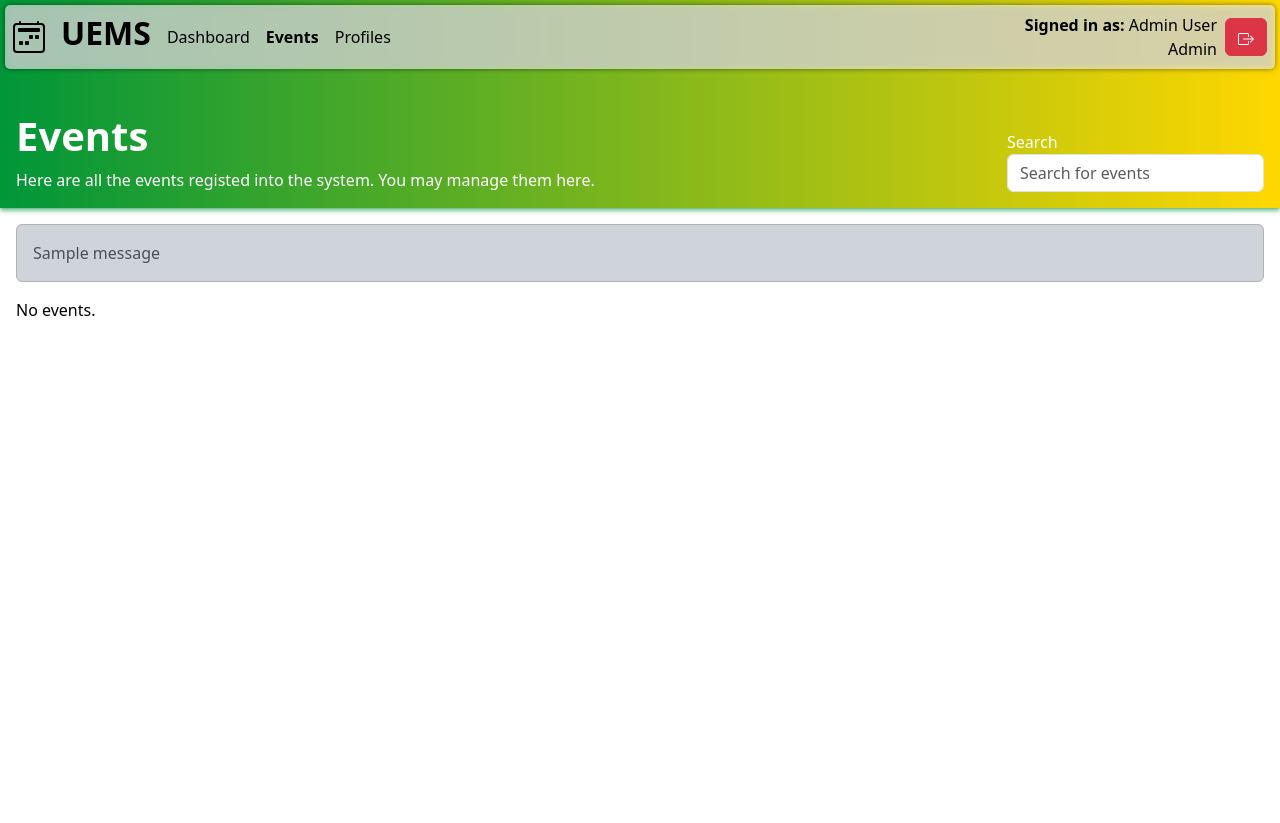
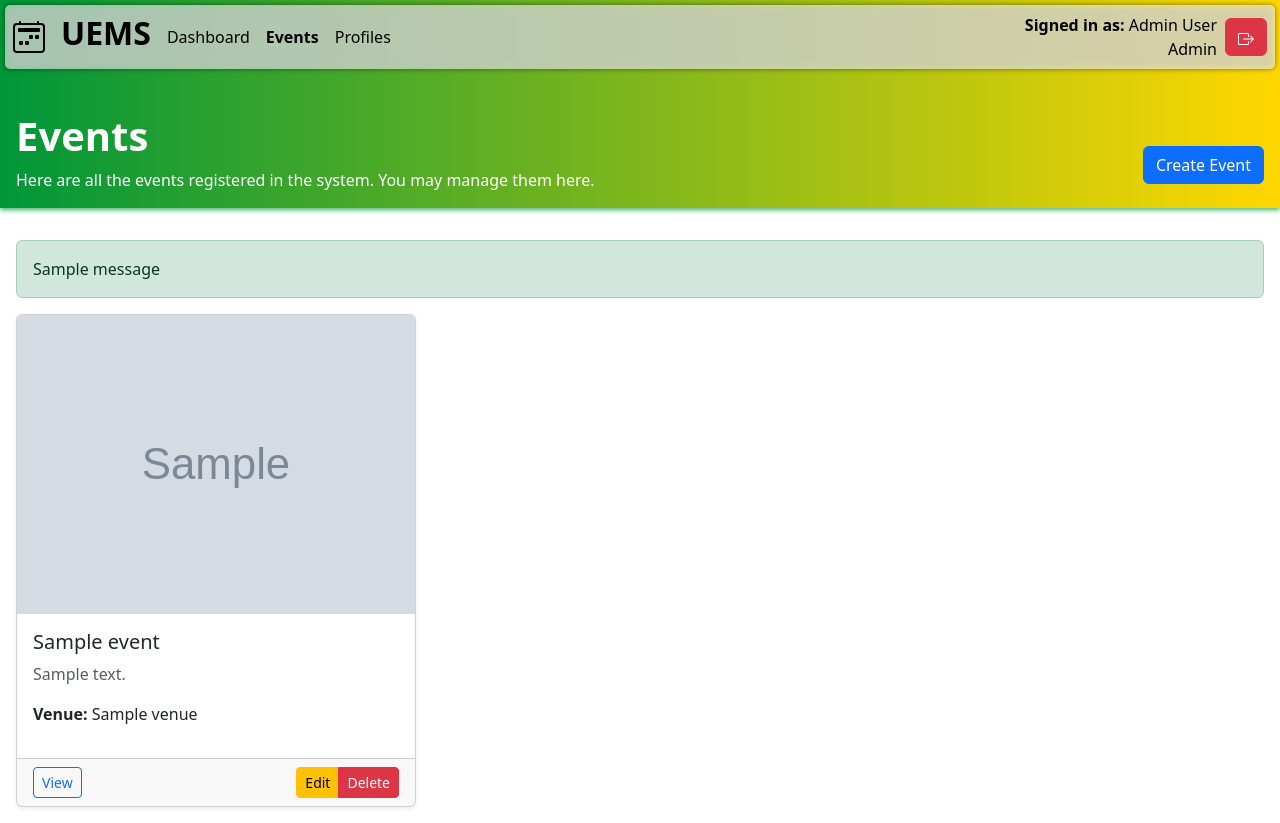
Before and after one commit to chrln08/uems, a Django app: page /events/ in a window 1280 px wide. Before the commit the page ends 316 px from the top, so only its background shows below. Run offline with Django 5.2, Linux system fonts and the light colour scheme; a user stored in the database is signed in; tables that the repository leaves empty hold one stand-in row (values such as "Sample post"); grey boxes marked "Sample" are stand-in pictures; one stand-in notice (Sample message) is shown; some libraries are stand-ins or nearby versions.

Commit message:
Add dashboards and refactor event views/urls
Introduces separate admin and user dashboard templates and a dashboard view. Refactors event URLs and views to use class-based views for event creation, updates, and detail, and updates template links and context accordingly. Improves event listing and detail templates, fixes various template variable references, and adds authorization checks for event creation.

```diff
--- a/uems_app/templates/events/create.html
+++ b/uems_app/templates/events/create.html
@@ -13,7 +13,7 @@
             {% csrf_token %}
             {{ form.as_p }}
             <button type="submit" class="btn btn-primary mt-3">Create Event</button>
-            <a href="{% url 'events_list' %}" class="btn btn-secondary mt-3">Cancel</a>
+            <a href="{% url 'dashboard' %}" class="btn btn-secondary mt-3">Cancel</a>
         </form>
     </div>
 </div>
--- a/uems_app/templates/events/delete.html
+++ b/uems_app/templates/events/delete.html
@@ -13,7 +13,7 @@
         <form method="post">
             {% csrf_token %}
             <button type="submit" class="btn btn-danger mt-2">Yes, Delete</button>
-            <a href="{% url 'event_detail' event.pk %}" class="btn btn-secondary mt-2">Cancel</a>
+            <a href="{% url 'event_detail' event.id %}" class="btn btn-secondary mt-2">Cancel</a>
         </form>
     </div>
 </div>
--- a/uems_app/templates/events/index.html
+++ b/uems_app/templates/events/index.html
@@ -9,42 +9,82 @@
             <h1 class="fw-bolder">Events</h1>
             <span>
                 {% if request.user.is_superuser or request.user.is_staff %}
-                Here are all the events registed into the system. You may manage them here.
+                Here are all the events registered in the system. You may manage them here.
                 {% else %}
-                Here are all the events in the university. You may view their details here.
+                Here are all the upcoming university events. You may view their details here.
                 {% endif %}
             </span>
         </div>
+
+        {% if request.user.is_superuser or request.user.is_staff %}
         <div class="col-md-4 d-flex align-items-end justify-content-end">
-            <section class="uems-search">
-                <label for="events">Search</label>
-                <input class="form-control" type="search" name="events" id="events" placeholder="Search for events">
-            </section>
+            <a href="{% url 'event_create' %}" class="btn btn-primary mb-2">
+                <i class="bi bi-plus-lg"></i> Create Event
+            </a>
         </div>
+        {% endif %}
     </div>
 </div>
-<div class="uems-body">
+
+<div class="uems-body mt-3">
     <div class="row">
         <div class="col-md-12" id="eventsList">
-            <!-- events -->
             {% if messages %}
-            {% for message in messages %}
-            {% if message.level == DEFAULT_MESSAGE_LEVELS.ERROR %}
-            <div class="alert alert-danger" role="alert">
-                <span>{{ message }}</span>
-            </div>
+                {% for message in messages %}
+                    <div class="alert alert-{{ message.tags }}" role="alert">
+                        {{ message }}
+                    </div>
+                {% endfor %}
+            {% endif %}
+
+            {% if events %}
+                <div class="row row-cols-1 row-cols-md-3 g-4">
+                    {% for event in events %}
+                    <div class="col">
+                        <div class="card h-100 shadow-sm">
+                            {% if event.thumbnail %}
+                                <img src="{{ event.thumbnail.url }}" class="card-img-top" alt="{{ event.title }}">
+                            {% endif %}
+                            <div class="card-body">
+                                <h5 class="card-title">{{ event.title }}</h5>
+                                <p class="card-text text-muted">{{ event.description|truncatechars:100 }}</p>
+                                <p><strong>Venue:</strong> {{ event.venue }}</p>
+                            </div>
+                            <div class="card-footer d-flex justify-content-between align-items-center">
+                                <a href="{% url 'event_detail' event.id %}" class="btn btn-outline-primary btn-sm">View</a>
+
+                                {% if request.user.is_superuser or request.user.is_staff %}
+                                    <div class="btn-group">
+                                        <a href="{% url 'event_edit' event.id %}" class="btn btn-warning btn-sm">Edit</a>
+                                        <a href="{% url 'event_delete' event.id %}" class="btn btn-danger btn-sm"
+                                           onclick="return confirm('Are you sure you want to delete this event?');">
+                                           Delete
+                                        </a>
+                                    </div>
+                                {% endif %}
+                            </div>
+                        </div>
+                    </div>
+                    {% endfor %}
+                </div>
             {% else %}
-            <div class="alert alert-dark" role="alert">
-                <span>{{ message }}</span>
-            </div>
+                <div class="text-center text-muted py-5">
+                    <h5>No events found.</h5>
+                </div>
             {% endif %}
-            {% endfor %}
-            {% endif %}
-            <span class="text-center">No events.</span>
         </div>
     </div>
 </div>
 {% endblock %}
 
 {% block script %}
+<script>
+    document.getElementById('events').addEventListener('keyup', function() {
+        const query = this.value.toLowerCase();
+        document.querySelectorAll('#eventsList .card').forEach(card => {
+            const text = card.textContent.toLowerCase();
+            card.style.display = text.includes(query) ? '' : 'none';
+        });
+    });
+</script>
 {% endblock %}
--- a/uems_app/templates/events/update.html
+++ b/uems_app/templates/events/update.html
@@ -9,11 +9,11 @@
 
 <div class="uems-body">
     <div class="card p-4 shadow-sm">
-        <form method="post">
+        <form method="post" enctype="multipart/form-data">
             {% csrf_token %}
             {{ form.as_p }}
             <button type="submit" class="btn btn-primary mt-3">Save Changes</button>
-            <a href="{% url 'event_detail' event.pk %}" class="btn btn-secondary mt-3">Cancel</a>
+            <a href="{% url 'event_detail' event.id %}" class="btn btn-secondary mt-3">Cancel</a>
         </form>
     </div>
 </div>
--- a/uems_app/urls.py
+++ b/uems_app/urls.py
@@ -2,17 +2,22 @@ from django.urls import path
 from . import views
 
 urlpatterns = [
-    path('', views.main, name='main'),
+    # path('', views.main, name='main'),
+    path('', views.dashboard_view, name='dashboard'),
 
+    # Authentication
     path('login/', views.login_view, name='login'),
     path('logout/', views.logout_view, name='logout'),
     path('register/', views.register_view, name='register'),
     path('profile/', views.profile_view, name='profile'),
 
-    path('events/', views.EventListView.as_view(), name='events_list'),
-    path('events/create/', views.new_event_view, name='event_create'),
+    # Events CRUD
+    path('events/', views.EventListView.as_view(), name='event_list'),
     path('events/<int:pk>/', views.EventDetailView.as_view(), name='event_detail'),
+    path('events/create/', views.EventCreateView.as_view(), name='event_create'),
     path('events/<int:pk>/edit/', views.EventUpdateView.as_view(), name='event_edit'),
     path('events/<int:pk>/delete/', views.EventDeleteView.as_view(), name='event_delete'),
+
+    # Attendee registration
     path('events/<int:pk>/register/', views.register_for_event, name='event_register'),
 ]
--- a/uems_app/views.py
+++ b/uems_app/views.py
@@ -9,6 +9,7 @@ from django.views.generic import ListView, DetailView, CreateView, UpdateView, D
 from django.urls import reverse_lazy
 from .forms import RegisterForm, LoginForm, EventForm, AttendeeForm
 from .models import Event, Attendee
+from django.utils import timezone
 
 # Create your views here.
 def main(request):
@@ -90,6 +91,34 @@ def profile_view(request):
     pwChange = PasswordChangeForm(request.user)
     return render(request, "profile/index.html", {"password_form": pwChange})
 
+def dashboard_view(request):
+    if not request.user.is_authenticated:
+        return redirect('login')
+
+    now = timezone.now().date()
+
+    if request.user.is_superuser or request.user.is_staff:
+        total_events = Event.objects.count()
+        ongoing_events = Event.objects.filter(from_date__lte=now, to_date__gte=now, archived=False).count()
+        archived_events = Event.objects.filter(archived=True).count()
+
+        context = {
+            'total_events': total_events,
+            'ongoing_events': ongoing_events,
+            'archived_events': archived_events,
+        }
+        return render(request, 'dashboard/dash_admin.html', context)
+
+    else:
+        upcoming_events = Event.objects.filter(
+            start_datetime__gte=timezone.now()
+        ).order_by('start_datetime')[:6]
+
+        context = {
+            'upcoming_events': upcoming_events,
+        }
+        return render(request, 'dashboard/dash_user.html', context)
+
 class EventListView(ListView):
     model = Event
     template_name = 'events/index.html'
@@ -121,31 +150,19 @@ class EventCreateView(CreateView):
     model = Event
     form_class = EventForm
     template_name = 'events/create.html'
-    success_url = reverse_lazy('events_list')
+    success_url = reverse_lazy('event_list')
 
-def new_event_view(request):
-    if not request.user.is_authenticated:
-        messages.error(request, "You are not logged in. Please log in first.")
-        return redirect("login")
-
-    if request.method == "POST":
-        form = EventForm(request.POST)
-        if form.is_valid():
-            form.save()
-            messages.info(request, "New event has been created successfully.")
-            return redirect("events")
-        else:
-            messages.error(request, "Failed to create event. Please check your inputs.")
-    else:
-        form = EventForm()
-
-    return render(request, "events/create.html", {"form": form})
+    def dispatch(self, request, *args, **kwargs):
+        if not request.user.is_staff:
+            messages.error(request, "You are not authorized to create events.")
+            return redirect('event_list')
+        return super().dispatch(request, *args, **kwargs)
 
 class EventUpdateView(UpdateView):
     model = Event
     form_class = EventForm
     template_name = 'events/update.html'
-    success_url = reverse_lazy('events_list')
+    success_url = reverse_lazy('index')
 
     def dispatch(self, request, *args, **kwargs):
         if not request.user.is_staff:
```
Also changed, not shown: uems_app/templates/dashboard/dash_admin.html (added, +34 -0 lines), uems_app/templates/dashboard/dash_user.html (added, +28 -0 lines), uems_app/templates/events/view.html (+5 -5 lines).
